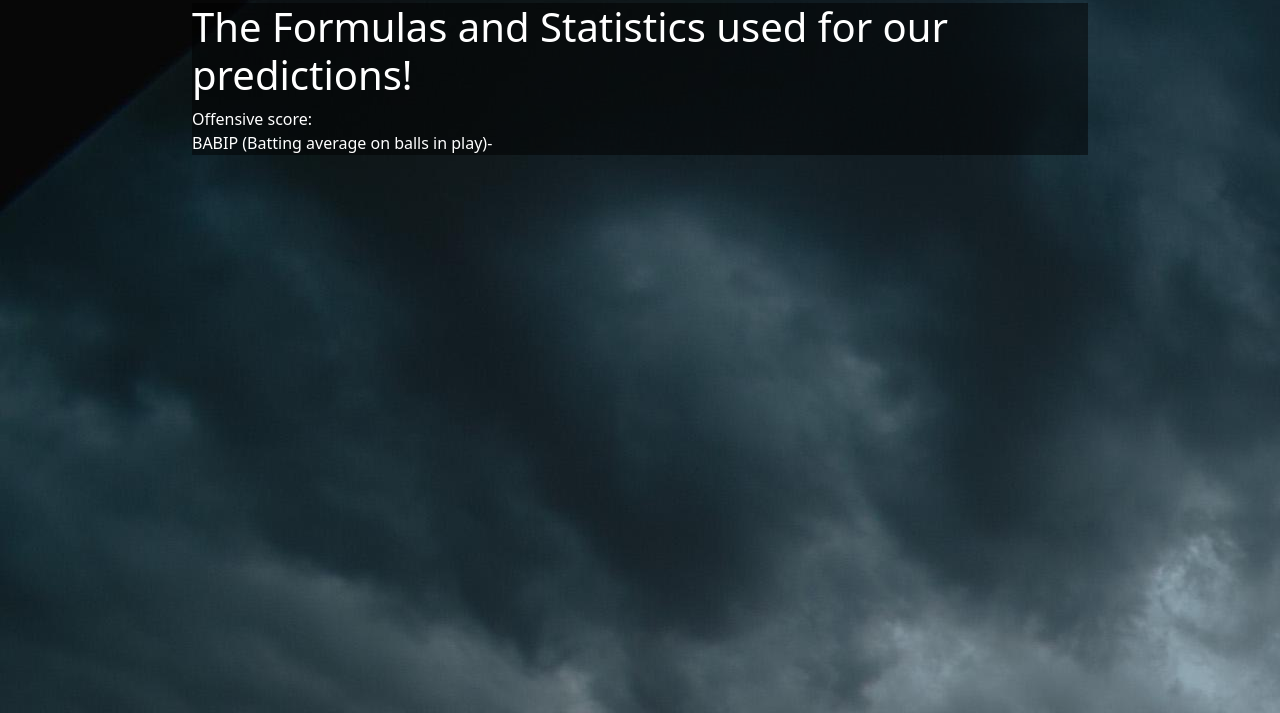
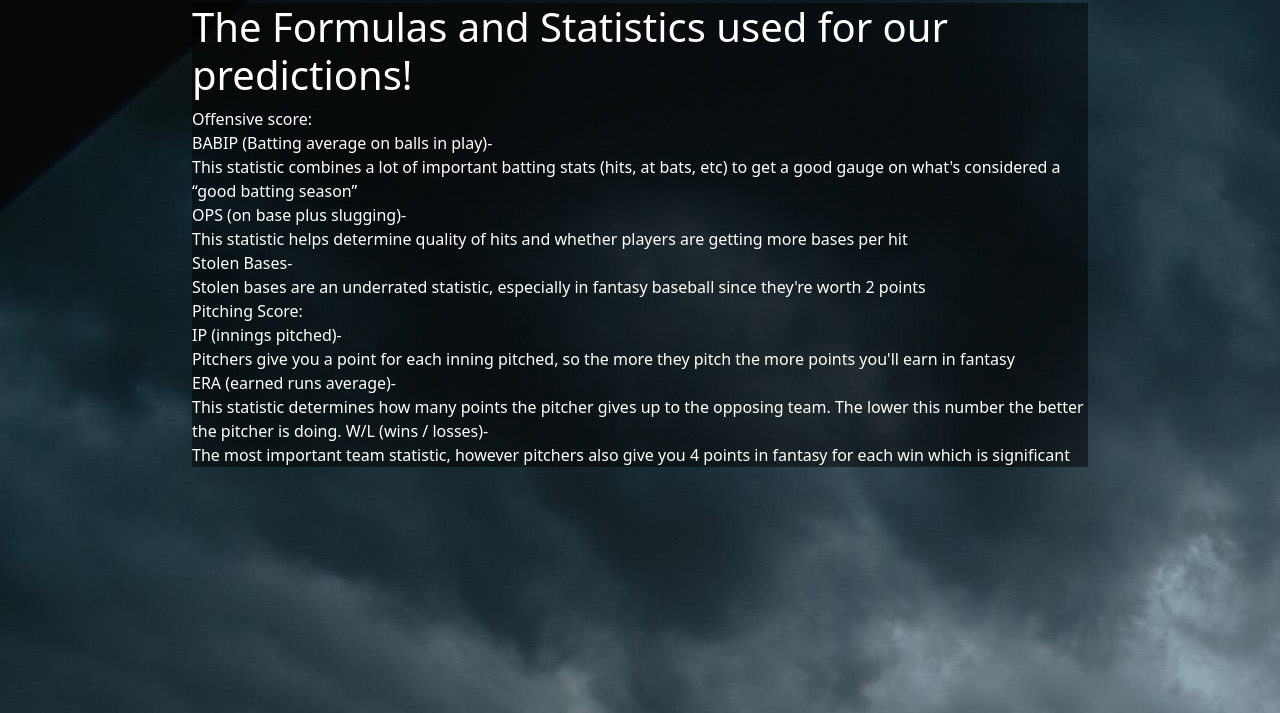
Before and after one commit to ITSCM-451Z-Spr24/Underrated, a PHP site: page /stats.php in a window 1280 px wide. Shown: the part 87-800 px from the top of the page. Run offline with PHP 8.4, Linux system fonts and the light colour scheme; data that the repository does not hold is empty; some libraries are stand-ins or nearby versions.

Commit message:
website stats

```diff
--- a/stats.php
+++ b/stats.php
@@ -14,7 +14,12 @@ $pageTitle = "Fantasy Baseball Predictive Model";
 <div class="wrapper">
   <section class="hero">
     <h1>The Formulas and Statistics used for our predictions!</h1>
-    <p>Offensive score: <br> BABIP (Batting average on balls in play)-  </p>
+    <p>Offensive score: <br> BABIP (Batting average on balls in play)-<br>This statistic combines a lot of important batting stats (hits, at bats, etc) to get a good gauge on what's considered a “good batting season”<br>
+    OPS (on base plus slugging)-<br>This statistic helps determine quality of hits and whether players are getting more bases per hit<br>
+    Stolen Bases-<br>Stolen bases are an underrated statistic, especially in fantasy baseball since they're worth 2 points<br>
+    Pitching Score:<br>IP (innings pitched)-<br>Pitchers give you a point for each inning pitched, so the more they pitch the more points you'll earn in fantasy<br>
+    ERA (earned runs average)-<br>This statistic determines how many points the pitcher gives up to the opposing team. The lower this number the better the pitcher is doing.
+    W/L (wins / losses)-<br>The most important team statistic, however pitchers also give you 4 points in fantasy for each win which is significant</p>
   </section>
   </div>
 </main>
```
